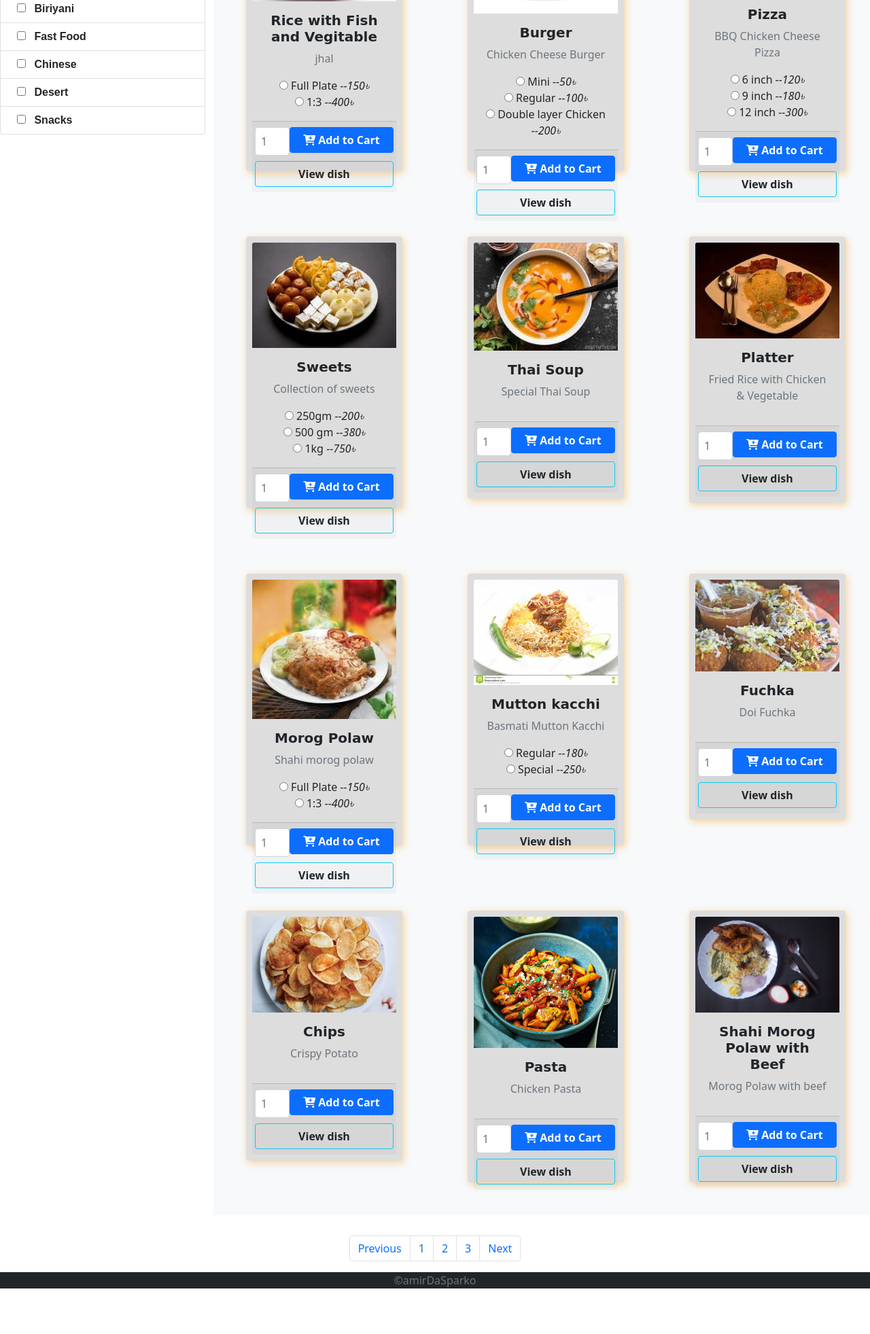
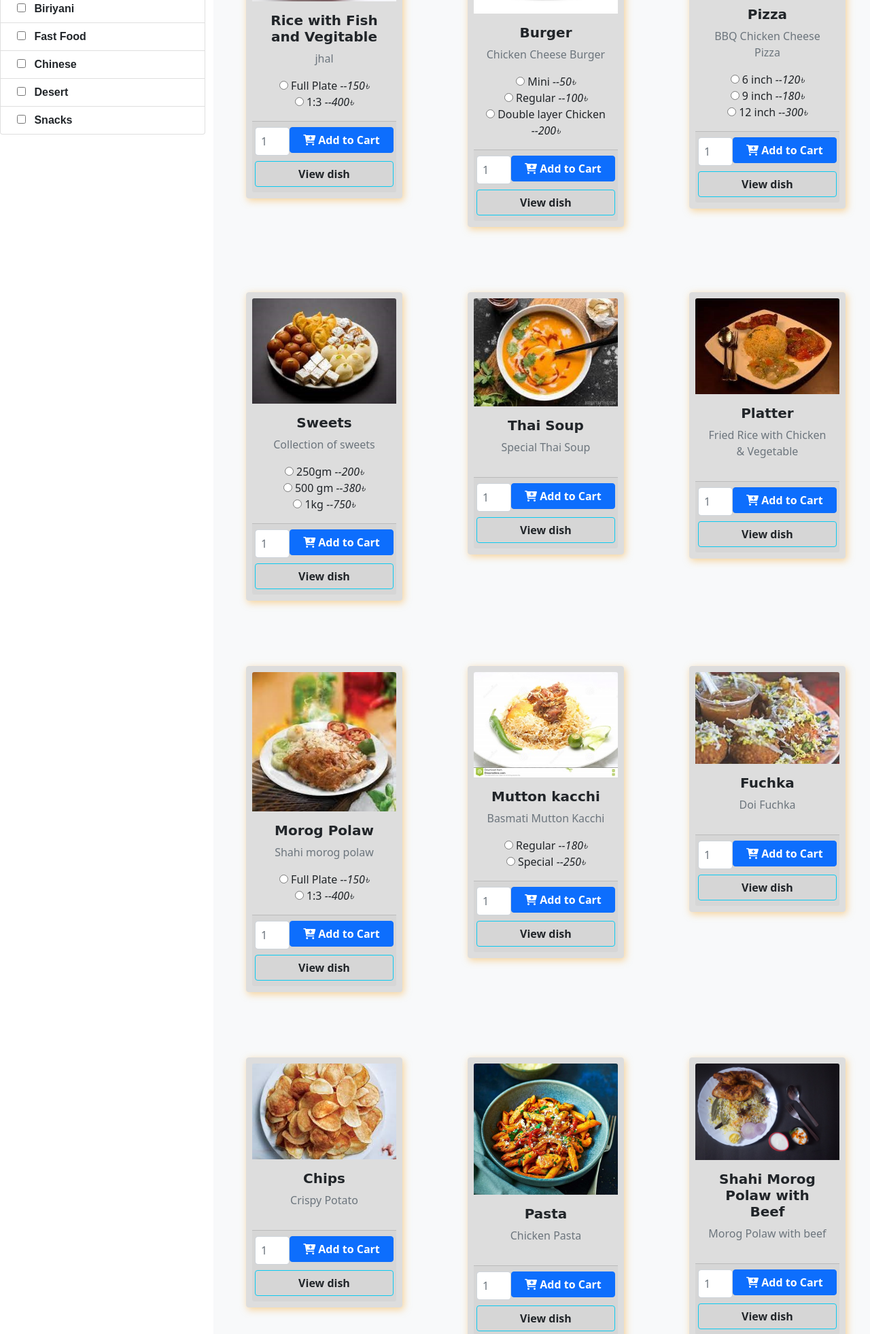
Before and after one commit to Amir6278/Online-Food-Order-System-in-PHP, a PHP site: page /front/home.php in a window 1280 px wide. Shown: the part 697-2660 px from the top of the page at 68% size. Before the commit the page ends 2593 px from the top, so only its background shows below. Run offline with PHP 8.4, Linux system fonts and the light colour scheme; data comes from the database, SQL or seed files in the repository.

Commit message:
Update style.css

```diff
--- a/Front/style.css
+++ b/Front/style.css
@@ -197,7 +197,7 @@ a {
 
 .mycard {
     max-width: 100%;
-    max-height: 400px;
+/*     max-height: 400px; */
     background: #dddddd;
     padding: 5px;
     border: 1px solid #ddd;
```
